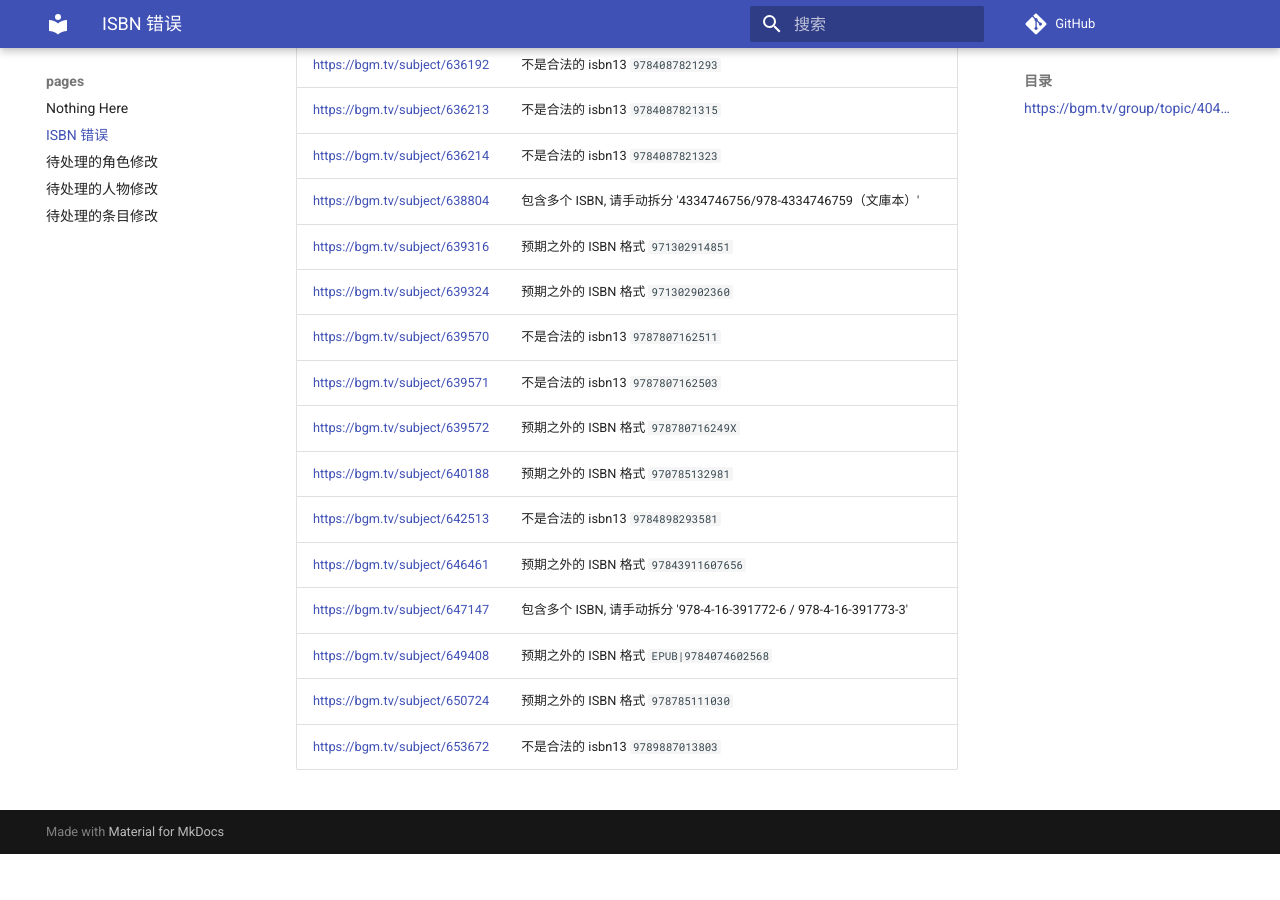
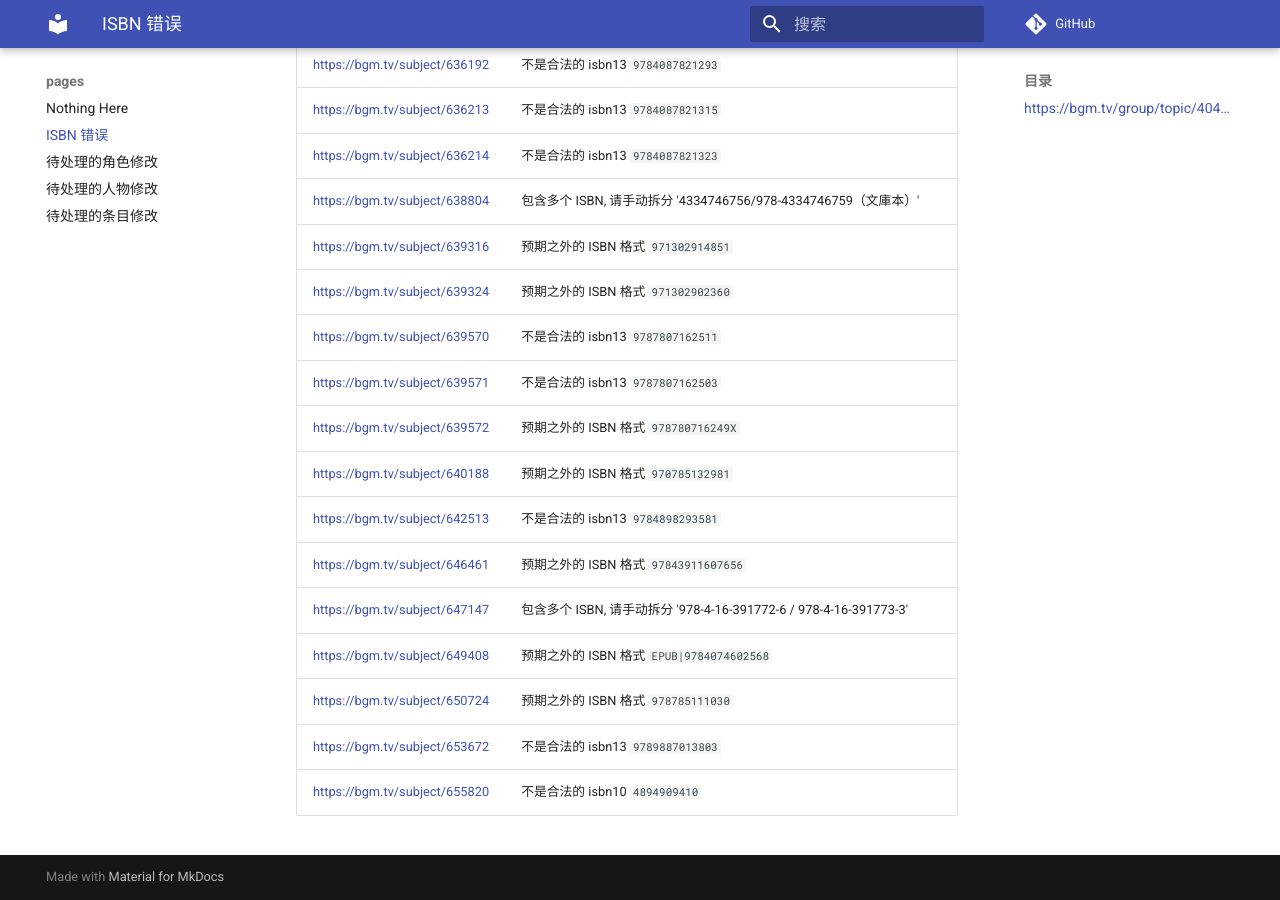
Before and after one commit to trim21/bangumi-pages, an MkDocs documentation site: the page built from docs/isbn.md, in a window 1280 px wide and 900 px high, scrolled down 10461 px. Built offline with MkDocs 1.6.1 and Material for MkDocs 9.7.7, drawn with Linux system fonts in a browser that asks for light colours; comment, search, counter and statistics services are not loaded; before the commit the page ends 11315 px from its top, so only the background shows below that; part of the change alters nothing that is shown.

Commit message:
update isbn.md

```diff
--- a/docs/isbn.md
+++ b/docs/isbn.md
@@ -1,7 +1,7 @@
 # ISBN 错误
 ## <https://bgm.tv/group/topic/404801>
 
-total 240
+total 241
 
 | url | error |
 | --- |  ---  |
@@ -245,3 +245,4 @@ total 240
 | <https://bgm.tv/subject/649408> | 预期之外的 ISBN 格式 `EPUB|9784074602568` |
 | <https://bgm.tv/subject/650724> | 预期之外的 ISBN 格式 `978785111030` |
 | <https://bgm.tv/subject/653672> | 不是合法的 isbn13 <code>9789887013803</code> |
+| <https://bgm.tv/subject/655820> | 不是合法的 isbn10 <code>4894909410</code> |
```
